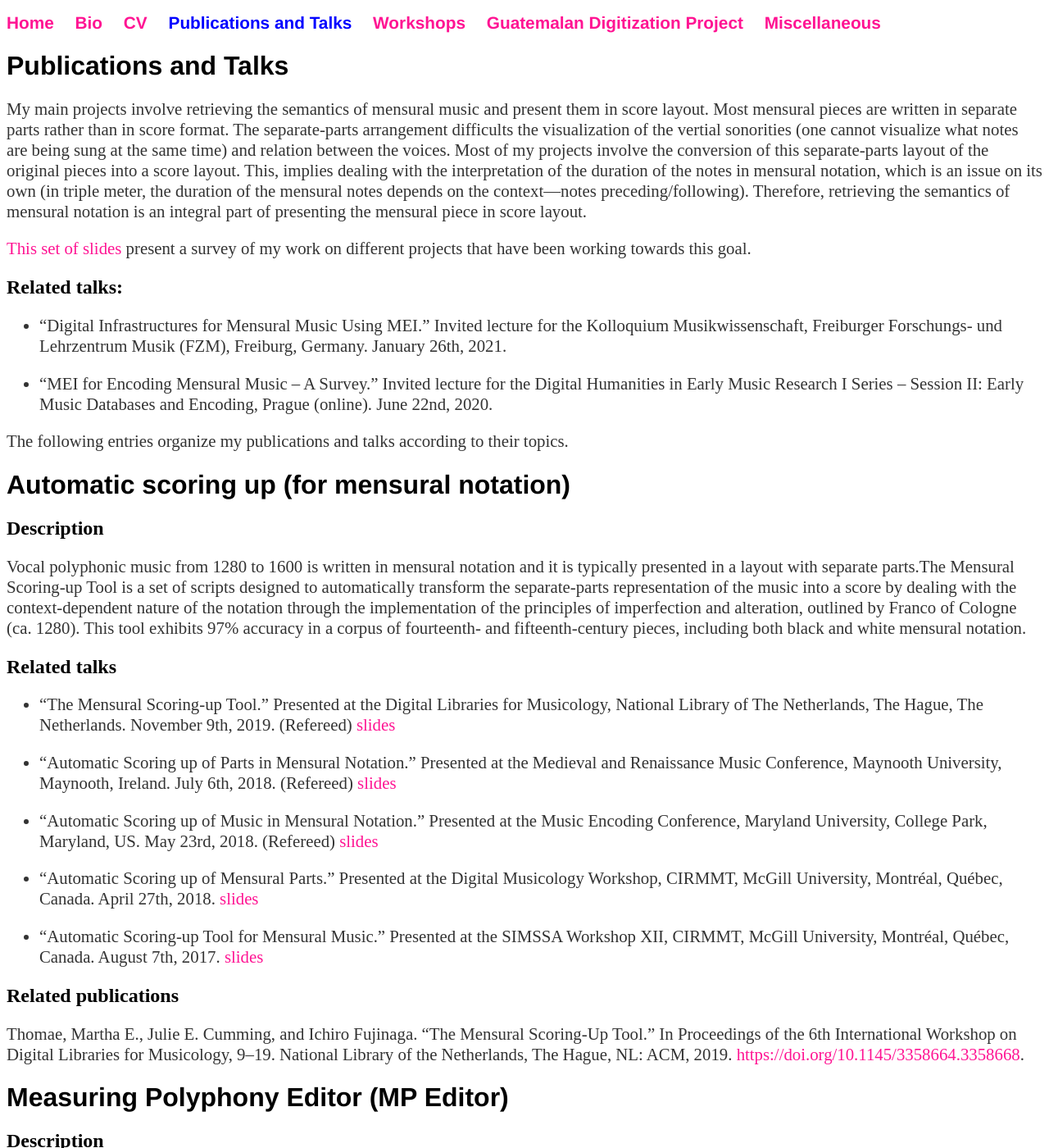
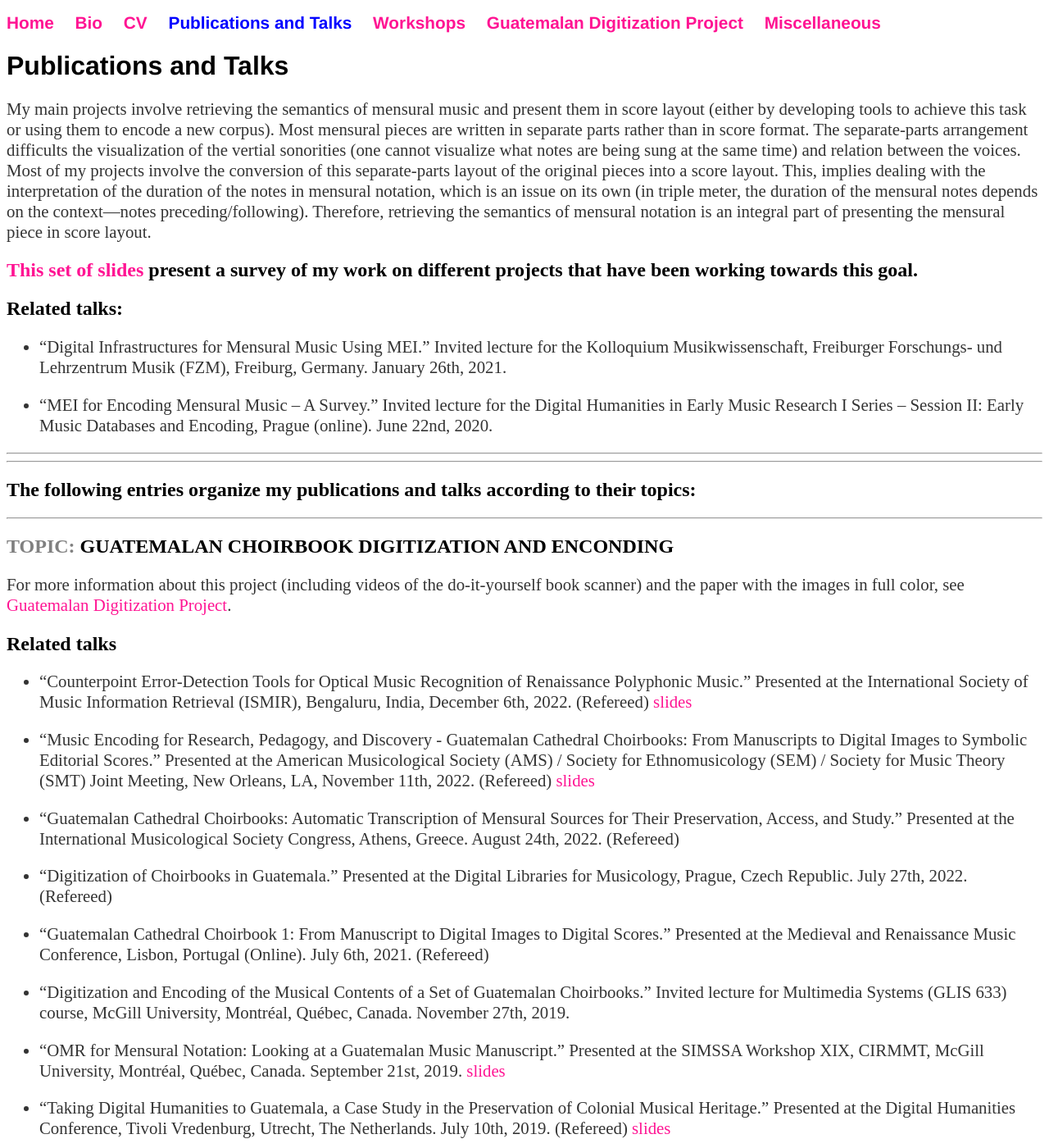
Before and after one commit to martha-thomae/martha-thomae.github.io, a Jekyll site: the page built from projects/index.md, in a window 1280 px wide and 1400 px high. Shown: the whole window at 82% size. Built offline with Jekyll 4.4.1, drawn with Linux system fonts in a browser that asks for light colours; some of the changed text lies outside the part shown.

Commit message:
Reformat text in 'publications and talks' page

```diff
--- a/projects/index.md
+++ b/projects/index.md
@@ -4,61 +4,24 @@
 ---
 # Publications and Talks
 
-My main projects involve retrieving the semantics of mensural music and present them in score layout. Most mensural pieces are written in separate parts rather than in score format. The separate-parts arrangement difficults the visualization of the vertial sonorities (one cannot visualize what notes are being sung at the same time) and relation between the voices. Most of my projects involve the conversion of this separate-parts layout of the original pieces into a score layout. This, implies dealing with the interpretation of the duration of the notes in mensural notation, which is an issue on its own (in triple meter, the duration of the mensural notes depends on the context—notes preceding/following). Therefore, retrieving the semantics of mensural notation is an integral part of presenting the mensural piece in score layout.
+My main projects involve retrieving the semantics of mensural music and present them in score layout (either by developing tools to achieve this task or using them to encode a new corpus). Most mensural pieces are written in separate parts rather than in score format. The separate-parts arrangement difficults the visualization of the vertial sonorities (one cannot visualize what notes are being sung at the same time) and relation between the voices. Most of my projects involve the conversion of this separate-parts layout of the original pieces into a score layout. This, implies dealing with the interpretation of the duration of the notes in mensural notation, which is an issue on its own (in triple meter, the duration of the mensural notes depends on the context—notes preceding/following). Therefore, retrieving the semantics of mensural notation is an integral part of presenting the mensural piece in score layout.
 
-[This set of slides](/assets/slides/Freiburg_Music_Research_Colloquium - compressed.pdf) present a survey of my work on different projects that have been working towards this goal.
+## [This set of slides](/assets/slides/Freiburg_Music_Research_Colloquium - compressed.pdf) present a survey of my work on different projects that have been working towards this goal.
 
 ## Related talks:
 {% for item in site.data.talksSurvey %}
 - {{ item.name }} {% if item.link != '/'%}[slides]({{ item.link }}){% endif %}
 {% endfor %}
 
-The following entries organize my publications and talks according to their topics.
+---
+---
 
+## The following entries organize my publications and talks according to their topics:
 
-# Automatic scoring up (for mensural notation)
-## Description
-Vocal polyphonic music from 1280 to 1600 is written in mensural notation and it is typically presented in a layout with separate parts.The Mensural Scoring-up Tool is a set of scripts designed to automatically transform the separate-parts representation of the music into a score by dealing with the context-dependent nature of the notation through the implementation of the principles of imperfection and alteration, outlined by Franco of Cologne (ca. 1280). This tool exhibits 97% accuracy in a corpus of fourteenth- and fifteenth-century pieces, including both black and white mensural notation.
+---
 
-## Related talks
-{% for item in site.data.talksScup %}
-- {{ item.name }} {% if item.link != '/'%}[slides]({{ item.link }}){% endif %}
-{% endfor %}
+## <span style="color:Gray">TOPIC:</span> GUATEMALAN CHOIRBOOK DIGITIZATION AND ENCONDING
 
-## Related publications
-Thomae, Martha E., Julie E. Cumming, and Ichiro Fujinaga. “The Mensural Scoring-Up Tool.” In Proceedings of the 6th International Workshop on Digital Libraries for Musicology, 9–19. National Library of the Netherlands, The Hague, NL: ACM, 2019. [https://doi.org/10.1145/3358664.3358668](https://doi.org/10.1145/3358664.3358668).
-
-
-# Measuring Polyphony Editor (MP Editor)
-## Description
-An online mensural notation editor. My contribution to this editor was the scoring-up functionality. This implied converting my Python script into JavaScript, and introducing functionality to deal with older mensural repertoire (Ars antiqua) among other things.
-
-## Related publications (and talks)
-Desmond, Karen, Laurent Pugin, Juliette Regimbal, David Rizo, Craig Sapp, and Martha E. Thomae. “Encoding Polyphony from Medieval Manuscripts Notated in Mensural Notation.” In Proceedings of the Music Encoding Conference, edited by Stefan Münnich and David Rizo, 197–219. Alicante, Spain (online): Humanities Commons, 2021. [https://doi.org/10.17613/tf2j-x697](https://doi.org/10.17613/tf2j-x697).
-
-Desmond, Karen, Andrew Hankinson, Laurent Pugin, Juliette Regimbal, Craig Sapp, and Martha E. Thomae. “Next Steps for Measuring Polyphony: A Prototype Editor for Encoding Mensural Music.” In Proceedings of the Music Encoding Conference, 121–24. Tufts University, Boston, MA: Humanities Commons, 2020. [http://dx.doi.org/10.17613/5k88-9z02](http://dx.doi.org/10.17613/5k88-9z02).
-
-
-# CMN to Mensural MEI Translator
-## Description
-Translation of annotated modern transcriptions of mensural pieces back into their original notation.
-
-## Related talks
-{% for item in site.data.talksMensuraltrans %}
-- {{ item.name }} {% if item.link != '/'%}[slides]({{ item.link }}){% endif %}
-{% endfor %}
-
-
-# Machine translation applied to OMR
-## Description
-Applied machine translation techniques to solve one of the central problems in the field of optical music recognition---extracting the semantics of a sequence of music characters---using the seq2seq model and the attention mechanism from machine translation to address this issue. This initial approach could provide a more generalizable solutions than the current approaches, which involve heuristics and grammars.
-
-## Related publications (and talks)
-Thomae, Martha E., Antonio Ríos-Vila, Jorge Calvo-Zaragoza, David Rizo, and José M. Iñesta. “Retrieving Music Semantics from Optical Music Recognition by Machine Translation.” In Proceedings of the Music Encoding Conference, 19–24. Tufts University, Boston, MA: Humanities Commons, 2020. [http://dx.doi.org/10.17613/605z-nt78](http://dx.doi.org/10.17613/605z-nt78).
-
-
-# Guatemalan choirbook digitization project
-## Description
 For more information about this project (including videos of the do-it-yourself book scanner) and the paper with the images in full color, see [Guatemalan Digitization Project](/projects/guatemala.html).
 
 ## Related talks
@@ -79,7 +42,54 @@
 
 Thomae, Martha E. “The Guatemalan Choirbooks: Facilitating Preservation, Performance, and Study of the Colonial Repertoire.” In Christian Sacred Music in the Americas, edited by Andrew Shenton and Joanna Smolko. New York, Rowman & Littlefield, 2021. [PDF (as published in B&W)](/assets/papers/ThomaeChapter.pdf)
 
-# Miscellaneous
+---
+
+## <span style="color:Gray">TOPIC:</span> AUTOMATIC SCORING UP FOR MENSURAL NOTATION
+
+Vocal polyphonic music from 1280 to 1600 is written in mensural notation and it is typically presented in a layout with separate parts.The Mensural Scoring-up Tool is a set of Python scripts designed to automatically transform the separate-parts representation of the music into a score by dealing with the context-dependent nature of the notation through the implementation of the principles of imperfection and alteration, outlined by Franco of Cologne (ca. 1280). This tool exhibits 97% accuracy in a corpus of fourteenth- and fifteenth-century pieces, including both black and white mensural notation.
+
+## Related talks
+{% for item in site.data.talksScup %}
+- {{ item.name }} {% if item.link != '/'%}[slides]({{ item.link }}){% endif %}
+{% endfor %}
+
+## Related publications
+Thomae, Martha E., Julie E. Cumming, and Ichiro Fujinaga. “The Mensural Scoring-Up Tool.” In Proceedings of the 6th International Workshop on Digital Libraries for Musicology, 9–19. National Library of the Netherlands, The Hague, NL: ACM, 2019. [https://doi.org/10.1145/3358664.3358668](https://doi.org/10.1145/3358664.3358668).
+
+---
+
+## <span style="color:Gray">TOPIC:</span> MEASURING POLYPHONY EDITOR (MP EDITOR)
+
+An online mensural notation editor. My contribution to this editor was the scoring-up functionality (see previous project). This implied converting my Python script into JavaScript, and introducing functionality to deal with older mensural repertoire (Ars antiqua) among other things.
+
+## Related publications (and talks)
+Desmond, Karen, Laurent Pugin, Juliette Regimbal, David Rizo, Craig Sapp, and Martha E. Thomae. “Encoding Polyphony from Medieval Manuscripts Notated in Mensural Notation.” In Proceedings of the Music Encoding Conference, edited by Stefan Münnich and David Rizo, 197–219. Alicante, Spain (online): Humanities Commons, 2021. [https://doi.org/10.17613/tf2j-x697](https://doi.org/10.17613/tf2j-x697).
+
+Desmond, Karen, Andrew Hankinson, Laurent Pugin, Juliette Regimbal, Craig Sapp, and Martha E. Thomae. “Next Steps for Measuring Polyphony: A Prototype Editor for Encoding Mensural Music.” In Proceedings of the Music Encoding Conference, 121–24. Tufts University, Boston, MA: Humanities Commons, 2020. [http://dx.doi.org/10.17613/5k88-9z02](http://dx.doi.org/10.17613/5k88-9z02).
+
+---
+
+## <span style="color:Gray">TOPIC:</span> CMN TO MENSURAL MEI TRANSLATOR
+
+Translation of annotated modern transcriptions of mensural pieces back into their original notation.
+
+## Related talks
+{% for item in site.data.talksMensuraltrans %}
+- {{ item.name }} {% if item.link != '/'%}[slides]({{ item.link }}){% endif %}
+{% endfor %}
+
+---
+
+## <span style="color:Gray">TOPIC:</span> MACHINE TRANSLATION APPLIED TO OMR
+
+Applied machine translation techniques to solve one of the central problems in the field of optical music recognition---extracting the semantics of a sequence of music characters---using the seq2seq model and the attention mechanism from machine translation to address this issue. This initial approach could provide a more generalizable solutions than the current approaches, which involve heuristics and grammars.
+
+## Related publications (and talks)
+Thomae, Martha E., Antonio Ríos-Vila, Jorge Calvo-Zaragoza, David Rizo, and José M. Iñesta. “Retrieving Music Semantics from Optical Music Recognition by Machine Translation.” In Proceedings of the Music Encoding Conference, 19–24. Tufts University, Boston, MA: Humanities Commons, 2020. [http://dx.doi.org/10.17613/605z-nt78](http://dx.doi.org/10.17613/605z-nt78).
+
+---
+
+## <span style="color:Gray">TOPIC:</span> MISCELLANEOUS
 
 ## Chantbooks in Guatemala
 
@@ -94,3 +104,5 @@
 {% for item in site.data.talksEncodingTechs %}
 - {{ item.name }} {% if item.link != '/'%}[slides]({{ item.link }}){% endif %}
 {% endfor %}
+
+---
```
